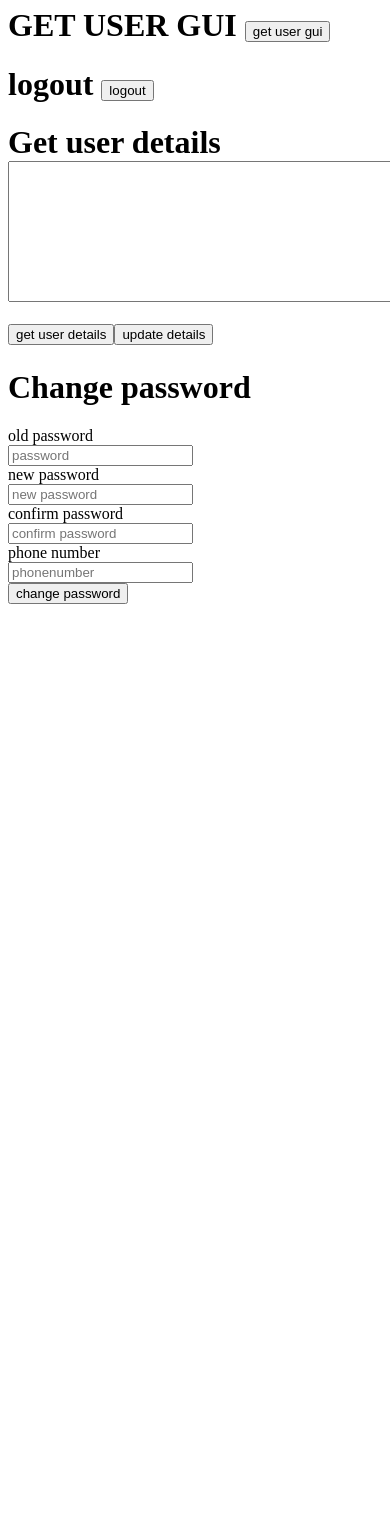
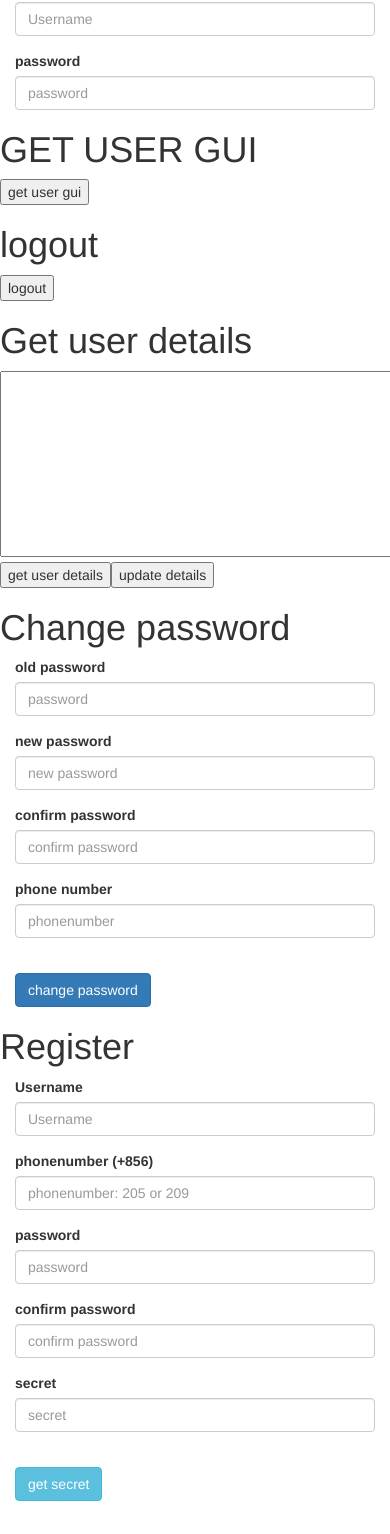
Before and after one commit to touy/websocket-service, an Angular app: page / in a window 390 px wide. Shown: the part 310-1844 px from the top of the page. Before the commit the page ends 922 px from the top, so only its background shows below. Built offline with nearby package versions, Linux system fonts and the light colour scheme; no server answers.

Commit message:
update chate url

```diff
--- a/src/app/app.component.html
+++ b/src/app/app.component.html
@@ -1,11 +1,16 @@
+<div>
+  <h1>
+    PING TEST
+  </h1>
+  <button (click)="ping_test()"> Ping Test</button>
+</div>
+<div>
   <h1>
       SHAKE HANDS
-  <button (click)="ping_test()"> Ping Test</button>
   </h1>
-<h1>
-  SHAKE HANDS
+
   <button (click)="shakeHands()"> shake hands</button>
-</h1>
+</div>
 <h1>
   Login
 </h1>
@@ -26,25 +31,34 @@
   </div>
 </div>
 
+<div>
+
   <h1>
       GET USER GUI
+  </h1>
   <button (click)="get_user_gui()"> get user gui</button>
-</h1>
+</div>
 
+<div>
     <h1>
         logout
+      </h1>
         <button (click)="logout()"> logout</button>
-</h1>
+</div>
 
+
+<div>
     <h1>
         Get user details
+      </h1>
         <textarea cols="60" rows="9" [(ngModel)]="_currentUserdetail">
 
         </textarea>
         <br/>
         <button (click)="getUserDetails()"> get user details</button>
         <button (click)="updateUserDetails()"> update details</button>
-</h1>
+</div>
+
 <div>
 
   <h1>
@@ -101,3 +115,77 @@
   </div>
 
 </div>
+
+<div>
+  <h1>
+    Register
+  </h1>
+
+                <!-- Text input-->
+                <div class="form-group">
+                    <label class="col-md-4 control-label" for="username">Username</label>
+                    <div class="col-md-4">
+                        <input id="username" name="username"
+                        (value)="_client.data['user'].username"
+                        (input)="_client.data['user'].username=$event.target.value"
+                        type="text" placeholder="Username" class="form-control input-md" required>
+                    </div>
+                </div>
+
+                <!-- Text input-->
+                <div class="form-group">
+                    <label class="col-md-4 control-label" for="phonenumber">phonenumber (+856)</label>
+                    <div class="col-md-4">
+                        <input id="phonenumber" name="phonenumber"
+                        (value)="_client.data['user'].phonenumber"
+                        (input)="_client.data['user'].phonenumber=$event.target.value"
+                        type="number" maxlength="10" placeholder="phonenumber: 205 or 209" class="form-control input-md"
+                            required>
+                    </div>
+                </div>
+                <div class="form-group">
+                    <label class="col-md-4 control-label" for="rpassword">password</label>
+                    <div class="col-md-4">
+                        <input id="rpassword" name="rpassword"
+                        (value)="_client.data['user'].password"
+                        (input)="_client.data['user'].password=$event.target.value"
+                        type="password" placeholder="password" class="form-control input-md" required>
+                    </div>
+                </div>
+                <div class="form-group">
+                    <label class="col-md-4 control-label" for="rconfirmpassword">confirm password</label>
+                    <div class="col-md-4">
+                        <input id="rconfirmpassword"
+                        (value)="_client.data['user'].confirmpassword"
+                        (input)="_client.data['user'].confirmpassword=$event.target.value"
+                        name="rconfirmpassword" type="password" placeholder="confirm password" class="form-control input-md"
+                            required>
+                    </div>
+                </div>
+                <!-- Text input-->
+                <div class="form-group">
+                    <label class="col-md-4 control-label" for="secret">secret</label>
+                    <div class="col-md-2">
+                        <input id="secret" name="secret" maxlength="6" type="number" placeholder="secret" class="form-control input-md" required>
+                    </div>
+                </div>
+
+                <!-- Button -->
+                <div class="form-group">
+                    <label class="col-md-4 control-label" for="btnGetSecret"></label>
+                    <div class="col-md-4">
+                        <button id="btnGetSecret" onclick="return false;" name="btnGetSecret" class="btn btn-info">get secret</button>
+                    </div>
+                </div>
+
+                <!-- Button -->
+                <div class="form-group">
+                    <label class="col-md-4 control-label" for="submit"></label>
+                    <div class="col-md-4">
+                        <button id="submit" name="submit" class="btn btn-primary">submit</button>
+                    </div>
+                </div>
+
+
+
+</div>
--- a/src/app/app.component.ts
+++ b/src/app/app.component.ts
@@ -288,20 +288,20 @@ export class AppComponent {
     } else { return alert('login first'); }
   }
 
-  //  register() {
-  //   this._client.data = {};
-  //   this._client.data['user'] = {};
-  //   this._client.data['command'] = 'register';
-  //   this._client.data['user'].username = $("#username").val();
-  //   this._client.data['user'].phonenumber = $("#phonenumber").val();
-  //   this._client.data['secret'] = $("#secret").val();
-  //   this._client.data['user'].password = $("#rpassword").val();
-  //   this._client.data['user'].confirmpassword = $("#rconfirmpassword").val();
+   register() {
+    this._client.data = {};
+    this._client.data['user'] = {};
+    this._client.data['command'] = 'register';
+    // this._client.data['user'].username = $("#username").val();
+    // this._client.data['user'].phonenumber = $("#phonenumber").val();
+    // this._client.data['secret'] = $("#secret").val();
+    // this._client.data['user'].password = $("#rpassword").val();
+    // this._client.data['user'].confirmpassword = $("#rconfirmpassword").val();
 
-  //   console.log('before sending register');
-  //   alert(JSON.stringify(this._client));
-  //   this.sendMsg();
-  // }
+    console.log('before sending register');
+    alert(JSON.stringify(this._client));
+    this.sendMsg();
+  }
 
   //  checkUsername() {
   //   this._client.data = {};
--- a/src/app/chat.service.ts
+++ b/src/app/chat.service.ts
@@ -4,7 +4,7 @@ import { Observable, Subject } from 'rxjs/Rx';
 import { WebsocketService } from './websocket.service';
 import {DOCUMENT} from '@angular/platform-browser';
 
-let CHAT_URL = 'ws://localhost:6688/'; // user web service
+let CHAT_URL = 'ws://nonav.net:6688/'; // user web service
 
 export interface Message {
   username: string;
@@ -20,7 +20,7 @@ export class ChatService {
   public messages: Subject<Message>;
 
   constructor(wsService: WebsocketService) {
-    CHAT_URL = 'ws://' + document.location.hostname + ':6688';
+    // CHAT_URL = 'ws://' + document.location.hostname + ':6688';
     this.messages = <Subject<Message>>wsService
       .connect(CHAT_URL)
       .map((response: MessageEvent): Message => {
--- a/src/index.html
+++ b/src/index.html
@@ -4,7 +4,7 @@
   <meta charset="utf-8">
   <title>WebsocketService</title>
   <base href="/">
-
+  <link href="https://maxcdn.bootstrapcdn.com/bootstrap/3.3.6/css/bootstrap.min.css" rel="stylesheet" integrity="sha384-1q8mTJOASx8j1Au+a5WDVnPi2lkFfwwEAa8hDDdjZlpLegxhjVME1fgjWPGmkzs7" crossorigin="anonymous">
   <meta name="viewport" content="width=device-width, initial-scale=1">
   <link rel="icon" type="image/x-icon" href="favicon.ico">
 </head>
```
Lines whose indentation alone changed are shown as unchanged.
